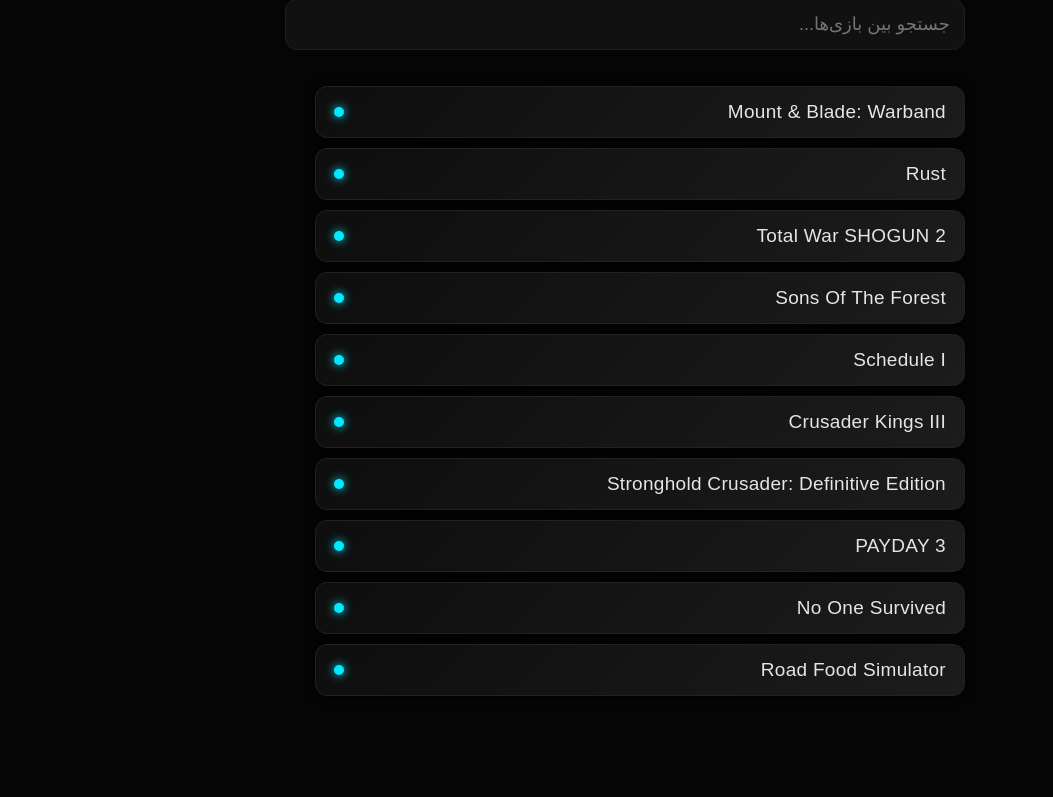
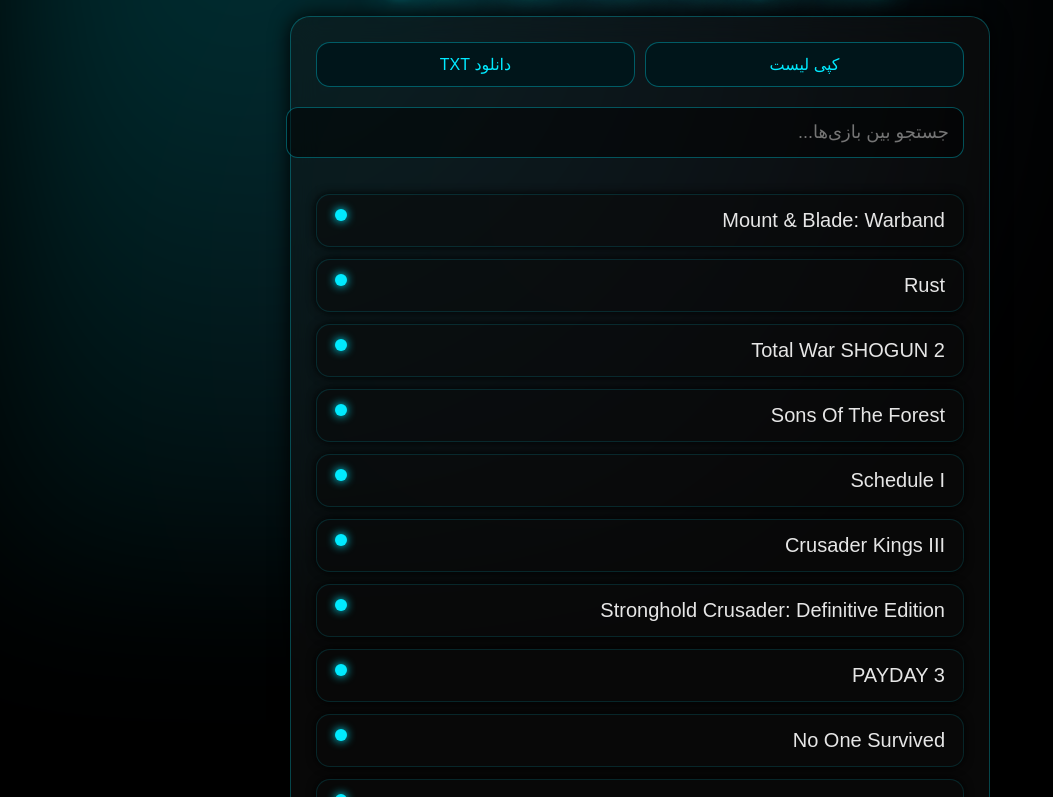
Before and after one commit to Xraye-ThaHobab/game-list, a plain HTML site: page index.html in a window 1280 px wide. Shown: the part 194-991 px from the top of the page, without its empty margins (0-1053 px from the left). Before the commit the page ends 946 px from the top, so only its background shows below. Drawn offline with Linux system fonts and the light colour scheme; a web font is replaced by a local one.

Commit message:
Update index.html

```diff
--- a/index.html
+++ b/index.html
@@ -1,90 +1,118 @@
 <!DOCTYPE html>
 <html lang="fa">
 <head>
-  <meta charset="UTF-8">
+<meta charset="UTF-8" />
 <title>لیست بازی‌های فعلی کمیته سکس</title>
 
-  <!-- فونت فارسی -->
-  <link href="https://cdn.jsdelivr.net/npm/vazirmatn@33.0.2/dist/font-face.css" rel="stylesheet">
+<!-- فونت فارسی شیک و گیمینگ -->
+<link href="https://cdn.jsdelivr.net/npm/shabnam-font@5.0.1/dist/font-face.css" rel="stylesheet">
 
 <style>
   body {
-      background: #050505;
-      color: #e5e5e5;
-      font-family: 'Vazirmatn', sans-serif;
+    margin: 0;
+    font-family: 'Shabnam', sans-serif;
     direction: rtl;
-      padding: 40px;
-      margin: 0;
+    overflow-x: hidden;
+    background: #000;
+    color: #e6e6e6;
   }
 
+  /* پس‌زمینه نئونی متحرک */
+  body::before {
+    content: "";
+    position: fixed;
+    top: 0; left: 0;
+    width: 100%; height: 100%;
+    background: radial-gradient(circle at 20% 20%, #00eaff33, #000000 70%),
+                radial-gradient(circle at 80% 80%, #ff009933, #000000 70%);
+    filter: blur(80px);
+    animation: bgMove 12s infinite alternate ease-in-out;
+    z-index: -2;
+  }
+
+  @keyframes bgMove {
+    from { transform: translate(0,0); }
+    to   { transform: translate(-50px, -50px); }
+  }
+
+  /* گرید مرکزی */
+  .container {
+    max-width: 700px;
+    margin: 100px auto 60px auto;
+    padding: 20px;
+  }
+
+  /* عنوان با افکت پالس نئونی */
   h1 {
     text-align: center;
+    font-size: 36px;
     color: #00eaff;
-      font-size: 34px;
-      text-shadow: 0 0 15px #00eaff;
-      margin-bottom: 25px;
-      animation: glow 2s infinite alternate;
+    text-shadow: 0 0 10px #00eaff, 0 0 25px #00eaff;
+    animation: neonPulse 2s infinite alternate;
   }
 
-    @keyframes glow {
-      from { text-shadow: 0 0 10px #00eaff; }
-      to { text-shadow: 0 0 25px #00eaff; }
+  @keyframes neonPulse {
+    from { text-shadow: 0 0 5px #00eaff, 0 0 15px #00eaff; }
+    to   { text-shadow: 0 0 15px #00eaff, 0 0 40px #00eaff; }
   }
 
-    .container {
-      max-width: 650px;
-      margin: auto;
+  /* کادر شیشه‌ای */
+  .glass-box {
+    background: rgba(20, 20, 20, 0.4);
+    backdrop-filter: blur(14px);
+    border-radius: 20px;
+    padding: 25px;
+    box-shadow: 0 0 20px #000;
+    border: 1px solid #00eaff44;
   }
 
   /* سرچ */
   #search {
     width: 100%;
     padding: 14px;
+    margin-bottom: 20px;
+    font-size: 18px;
+    background: rgba(0,0,0,0.5);
+    border: 1px solid #00eaff55;
     border-radius: 12px;
-      border: none;
-      background: #111;
-      color: #eee;
-      font-size: 18px;
+    color: #fff;
     outline: none;
-      margin-bottom: 20px;
-      border: 1px solid #1f1f1f;
-      transition: 0.2s;
+    transition: .2s;
   }
   #search:focus {
+    box-shadow: 0 0 15px #00eaffaa;
     border-color: #00eaff;
-      box-shadow: 0 0 10px #00eaff66;
   }
 
   ul {
+    list-style: none;
     padding: 0;
-      list-style: none;
   }
 
+  /* آیتم‌های نئونی */
   li {
-      background: linear-gradient(135deg, #0e0e0e, #1c1c1c);
+    margin: 12px 0;
     padding: 14px 18px;
-      margin: 10px 0;
-      border-radius: 12px;
-      border: 1px solid #222;
-      font-size: 19px;
+    font-size: 20px;
     display: flex;
-      align-items: center;
     justify-content: space-between;
-      position: relative;
-      letter-spacing: 0.3px;
-      box-shadow: 0 0 8px #000;
-      transition: 0.3s ease;
+    background: rgba(10, 10, 10, .55);
+    border: 1px solid #00eaff22;
+    border-radius: 14px;
+    box-shadow: 0 0 10px #000;
+    transition: 0.25s ease;
+    cursor: pointer;
   }
 
   li:hover {
     border-color: #00eaff;
-      box-shadow: 0 0 12px #00eaff55;
-      transform: translateY(-3px);
+    box-shadow: 0 0 12px #00eaff88;
+    transform: translateY(-3px) scale(1.02);
   }
 
   .dot {
-      width: 10px;
-      height: 10px;
+    width: 12px;
+    height: 12px;
     background: #00eaff;
     border-radius: 50%;
     box-shadow: 0 0 10px #00eaff;
@@ -99,39 +127,38 @@
 
   button {
     flex: 1;
-      background: #0f0f0f;
-      color: #00eaff;
-      border: 1px solid #00eaff55;
-      border-radius: 12px;
     padding: 12px;
     font-size: 16px;
+    background: #00151a;
+    border: 1px solid #00eaff55;
+    color: #00eaff;
+    border-radius: 14px;
     cursor: pointer;
     transition: 0.2s;
-      box-shadow: 0 0 8px #000;
   }
+
   button:hover {
-      background: #00eaff22;
-      box-shadow: 0 0 10px #00eaff55;
+    background: #00313b;
+    box-shadow: 0 0 12px #00eaff99;
+    transform: scale(1.03);
   }
 </style>
 </head>
 
 <body>
 
+<div class="container">
   <h1>لیست بازی‌های فعلی کمیته سکس</h1>
 
-  <div class="container">
+  <div class="glass-box">
 
-    <!-- دکمه‌ها -->
     <div class="btns">
       <button onclick="copyList()">کپی لیست</button>
       <button onclick="downloadList()">دانلود TXT</button>
     </div>
 
-    <!-- سرچ -->
-    <input id="search" type="text" placeholder="جستجو بین بازی‌ها..." onkeyup="filterList()">
+    <input id="search" placeholder="جستجو بین بازی‌ها..." onkeyup="filterList()">
 
-    <!-- لیست بازی ها -->
     <ul id="gameList">
       <li><span>Mount & Blade: Warband</span><div class="dot"></div></li>
       <li><span>Rust</span><div class="dot"></div></li>
@@ -144,27 +171,28 @@
       <li><span>No One Survived</span><div class="dot"></div></li>
       <li><span>Road Food Simulator</span><div class="dot"></div></li>
     </ul>
+
+  </div>
 </div>
 
 <script>
 function filterList() {
-      let input = document.getElementById("search").value.toLowerCase();
-      let items = document.querySelectorAll("#gameList li");
-
-      items.forEach(li => {
-        let text = li.innerText.toLowerCase();
-        li.style.display = text.includes(input) ? "" : "none";
+  let val = document.getElementById("search").value.toLowerCase();
+  document.querySelectorAll("#gameList li").forEach(li => {
+    li.style.display = li.innerText.toLowerCase().includes(val) ? "" : "none";
   });
 }
 
 function copyList() {
-      let items = [...document.querySelectorAll("#gameList li span")].map(x => x.innerText).join("\n");
-      navigator.clipboard.writeText(items);
+  let text = [...document.querySelectorAll("#gameList li span")]
+             .map(e => e.innerText).join("\n");
+  navigator.clipboard.writeText(text);
   alert("لیست کپی شد!");
 }
 
 function downloadList() {
-      let text = [...document.querySelectorAll("#gameList li span")].map(x => x.innerText).join("\n");
+  let text = [...document.querySelectorAll("#gameList li span")]
+             .map(e => e.innerText).join("\n");
   let file = new Blob([text], { type: 'text/plain' });
   let a = document.createElement("a");
   a.href = URL.createObjectURL(file);
```
Lines whose indentation alone changed are shown as unchanged.
